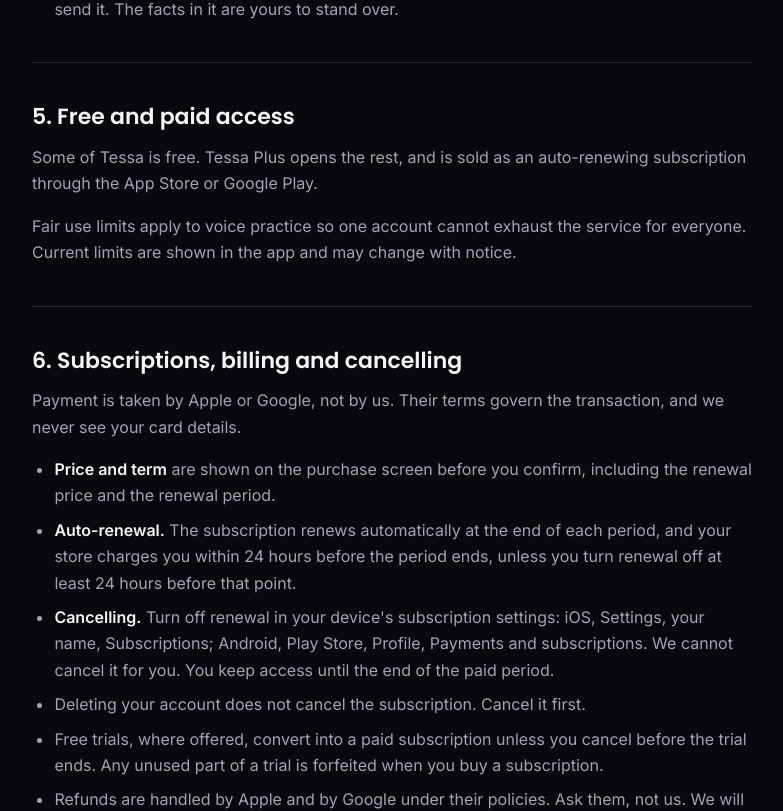
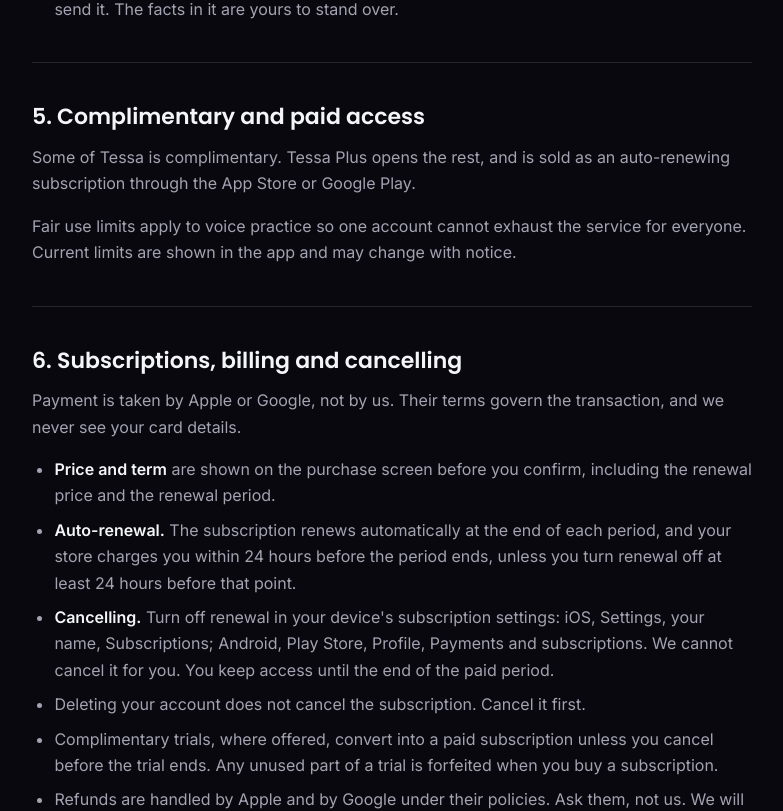
Before and after one commit to owenmurray-alt/urhired_policy_termsofuse, a Next.js app: page /terms-of-use in a window 1280 px wide. Shown: the part 1973-2784 px from the top of the page, without its empty margins (248-1031 px from the left). Built offline with nearby package versions, Linux system fonts and the light colour scheme.

Commit message:
Change "free" to "complimentary" in site copy

```diff
--- a/app/terms-of-use/page.tsx
+++ b/app/terms-of-use/page.tsx
@@ -101,9 +101,9 @@ export default function TermsOfUsePage() {
 
       <hr />
 
-      <h2>5. Free and paid access</h2>
+      <h2>5. Complimentary and paid access</h2>
       <p>
-        Some of Tessa is free. Tessa Plus opens the rest, and is sold as an auto-renewing
+        Some of Tessa is complimentary. Tessa Plus opens the rest, and is sold as an auto-renewing
         subscription through the App Store or Google Play.
       </p>
       <p>
@@ -136,7 +136,7 @@ export default function TermsOfUsePage() {
         </li>
         <li>Deleting your account does not cancel the subscription. Cancel it first.</li>
         <li>
-          Free trials, where offered, convert into a paid subscription unless you cancel before the
+          Complimentary trials, where offered, convert into a paid subscription unless you cancel before the
           trial ends. Any unused part of a trial is forfeited when you buy a subscription.
         </li>
         <li>
--- a/components/cta.tsx
+++ b/components/cta.tsx
@@ -7,7 +7,7 @@ export function Cta() {
             Ready to see Tessa in your programme?
           </h2>
           <p className="mt-4 text-lg leading-relaxed text-primary-foreground/85 text-pretty">
-            Book a free discovery call and we&apos;ll walk through what a pilot would look like for your
+            Book a complimentary discovery call and we&apos;ll walk through what a pilot would look like for your
             cohort.
           </p>
         </div>
```
